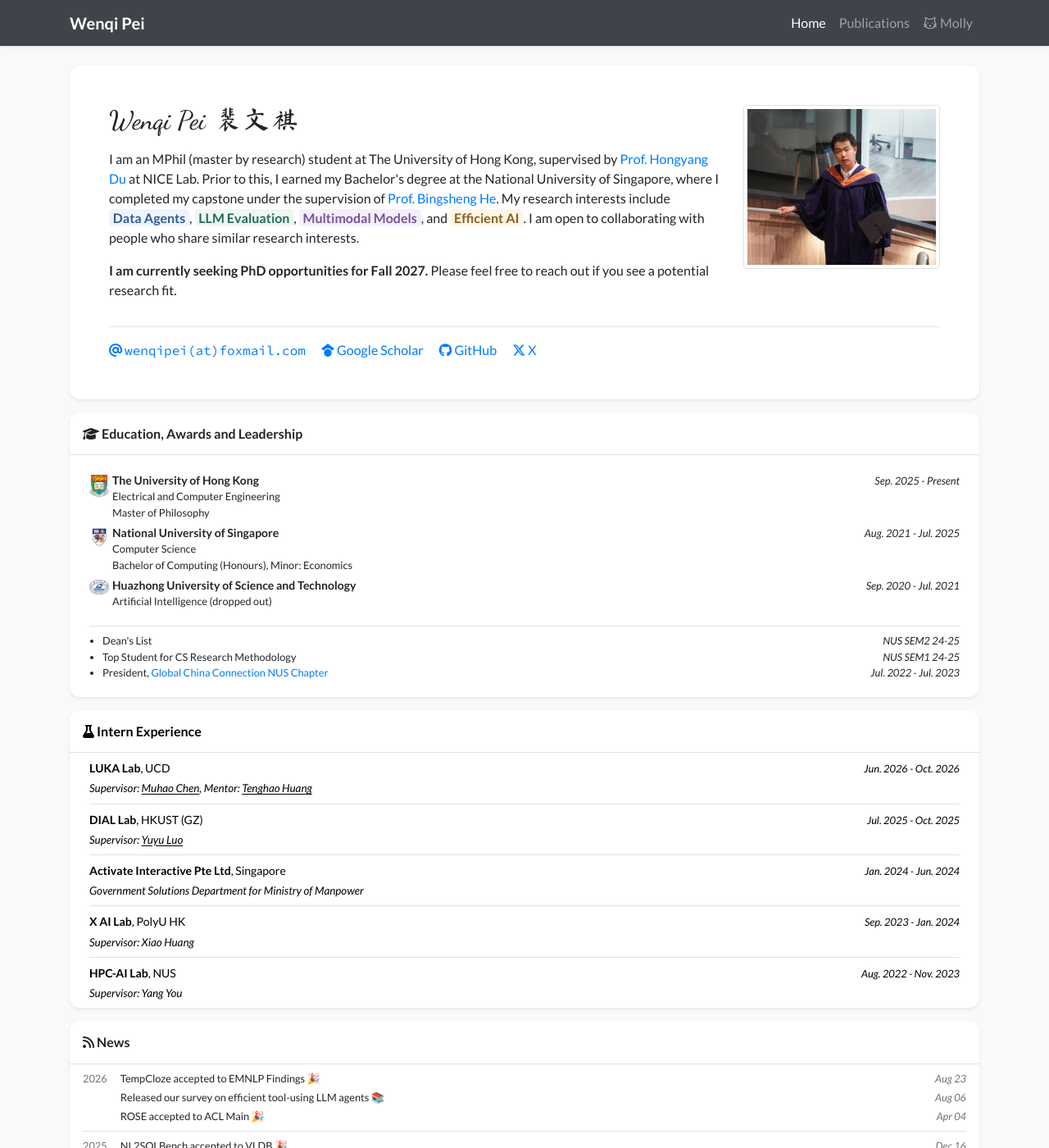
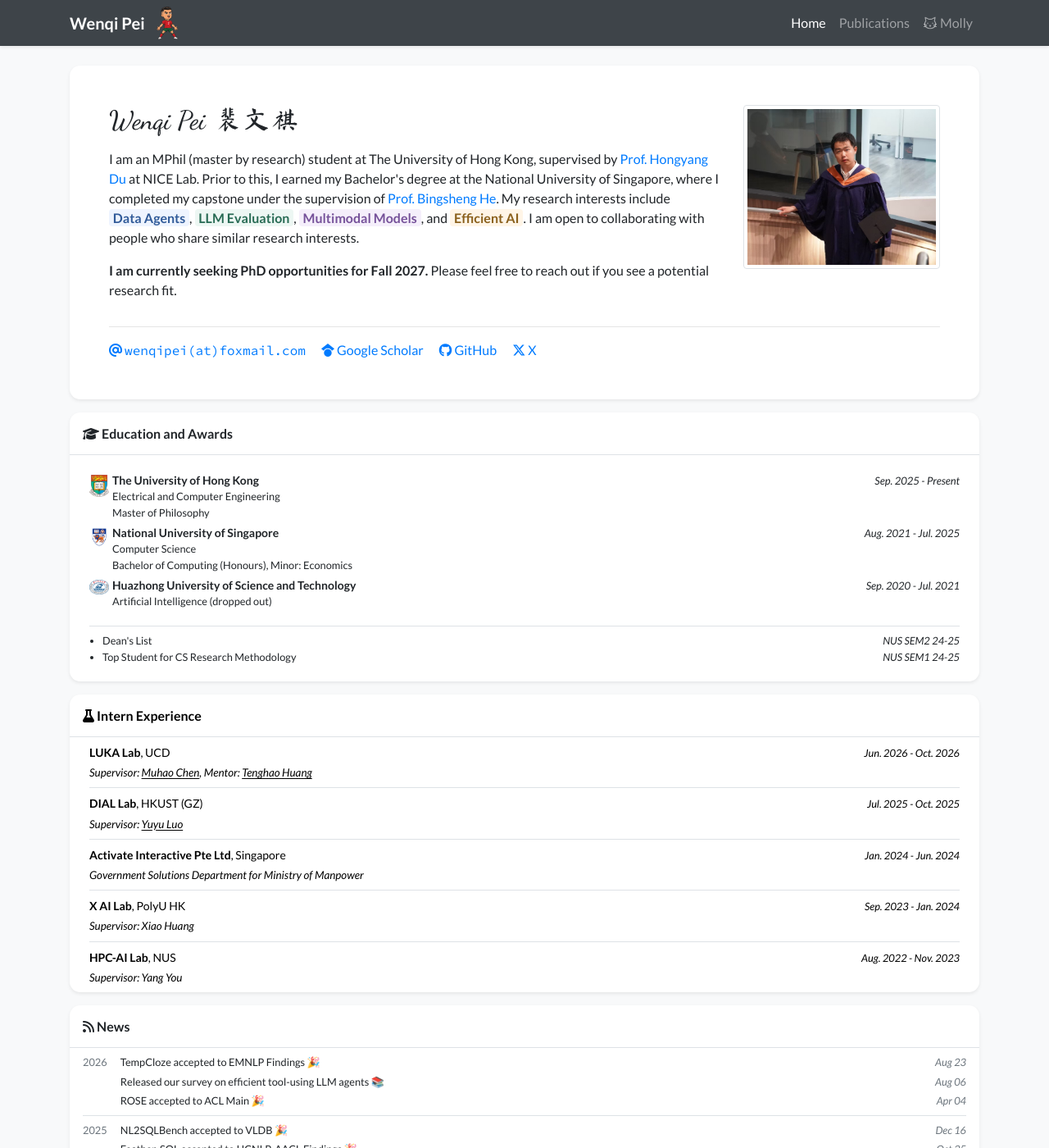
Before and after one commit to CedricPei/CedricPei.github.io, a Jekyll site: the page built from index.html, in a window 1280 px wide and 1400 px high. Shown: the whole window at 82% size. Built offline with Jekyll 4.4.1, drawn with Linux system fonts in a browser that asks for light colours; nearby versions of some CDN libraries; a style sheet for code colours, icons or effects is not loaded.

Commit message:
Add playful Ronaldo Siu celebration and remove GCC leadership

```diff
--- a/_data/profile.yml
+++ b/_data/profile.yml
@@ -78,7 +78,3 @@ awards:
   date: NUS SEM2 24-25
 - name: Top Student for CS Research Methodology
   date: NUS SEM1 24-25
-
-leadership:
-- name: President, <a href="https://www.linkedin.com/company/gcc-nus/" target="_blank" rel="noopener noreferrer">Global China Connection NUS Chapter</a>
-  date: Jul. 2022 - Jul. 2023
--- a/_includes/navbar.html
+++ b/_includes/navbar.html
@@ -1,6 +1,14 @@
 <nav class="navbar navbar-expand-sm navbar-dark bg-dark fixed-top mb-5 shadow-sm">
     <div class="{% if page.container_class %}{{ page.container_class }}{% else %}container-lg{% endif %}">
-        <a class="navbar-brand"><strong>{{site.data.profile.navbar_name}}</strong></a>
+        <div class="navbar-identity">
+            <a class="navbar-brand"><strong>{{site.data.profile.navbar_name}}</strong></a>
+            <button class="siu-celebration" type="button" data-siu-celebration aria-label="Play Cristiano Ronaldo's Siu celebration" title="Click for a Siu!">
+                <img class="siu-player" src="{{ '/assets/images/etc/ronaldo-siu.png' | relative_url }}" width="40" height="40" alt="" draggable="false">
+                <span class="siu-impact" aria-hidden="true"></span>
+                <span class="siu-word" aria-hidden="true">SIUU!</span>
+            </button>
+            <span class="sr-only siu-status" aria-live="polite"></span>
+        </div>
         <button class="navbar-toggler" style="font-size: 1em; padding: 0.5em;" type="button" data-toggle="collapse" data-target="#navbarResponsive" aria-controls="navbarResponsive" aria-expanded="false" aria-label="Toggle navigation">
             <i class="fas fa-map"></i> Menu
         </button>
--- a/_includes/widgets/experience_card.html
+++ b/_includes/widgets/experience_card.html
@@ -1,7 +1,7 @@
 <div class="row mt-3">
     <div class="col">
         <div class="card border-0 shadow-sm bg-white" aria-labelledby="education-awards-heading">
-            <h6 id="education-awards-heading" class="p-3 mb-0 border-bottom border-gray"><i class="fas fa-graduation-cap" aria-hidden="true"></i> Education, Awards and Leadership</h6>
+            <h6 id="education-awards-heading" class="p-3 mb-0 border-bottom border-gray"><i class="fas fa-graduation-cap" aria-hidden="true"></i> Education and Awards</h6>
             <div class="card-body px-4 py-3">
                 <div class="row">
                     {% if site.data.profile.education %}
@@ -53,12 +53,11 @@
                     </div>
                     {% endif %}
 
-                    {% assign awards_and_leadership = site.data.profile.awards | concat: site.data.profile.leadership %}
-                    {% if awards_and_leadership.size > 0 %}
+                    {% if site.data.profile.awards.size > 0 %}
                     <div class="col-12">
                         <div class="mt-3 pt-2 border-top border-gray">
                             <ul class="list small pl-3 mb-1">
-                                {% for item in awards_and_leadership %}
+                                {% for item in site.data.profile.awards %}
                                 <li>
                                     <div class="d-flex flex-column flex-md-row">
                                         <div>{{ item.name }}</div>
--- a/_layouts/default.html
+++ b/_layouts/default.html
@@ -46,6 +46,7 @@
         });
     </script>
     <script src="{{ '/assets/js/common.js' | relative_url }}"></script>
+    <script src="{{ '/assets/js/siu.js' | relative_url }}" defer></script>
     <script src="{{ '/assets/js/bubble_visual_hash.js' | relative_url }}"></script>
     <script src="{{ '/assets/js/semantic_scholar_citation_count.js' | relative_url }}"></script>
 </body>
--- a/assets/css/global.css
+++ b/assets/css/global.css
@@ -105,6 +105,130 @@ h5 {
 
 .navbar {
     opacity: 0.95;
+}
+
+.navbar-identity {
+    display: flex;
+    align-items: center;
+    gap: 0.35rem;
+}
+
+.navbar-identity .navbar-brand {
+    margin-right: 0;
+}
+
+.siu-celebration {
+    position: relative;
+    display: inline-flex;
+    flex: 0 0 44px;
+    align-items: center;
+    justify-content: center;
+    width: 44px;
+    height: 40px;
+    padding: 0;
+    border: 0;
+    border-radius: 0.5rem;
+    background: transparent;
+    cursor: pointer;
+    perspective: 180px;
+    -webkit-tap-highlight-color: transparent;
+}
+
+.siu-celebration:hover {
+    background: rgba(255, 255, 255, 0.08);
+}
+
+.siu-celebration:focus-visible {
+    outline: 2px solid #ffd166;
+    outline-offset: 2px;
+}
+
+.siu-player {
+    display: block;
+    width: 40px;
+    height: 40px;
+    object-fit: contain;
+    transform-origin: center bottom;
+    pointer-events: none;
+    user-select: none;
+}
+
+.siu-word {
+    position: absolute;
+    z-index: 2;
+    top: calc(100% - 2px);
+    left: 50%;
+    padding: 0.12rem 0.4rem;
+    border: 1px solid rgba(255, 209, 102, 0.4);
+    border-radius: 0.35rem;
+    background: #343a40;
+    color: #ffd166;
+    font: 900 0.6875rem/1.2 "Lato", sans-serif;
+    letter-spacing: 0.04em;
+    white-space: nowrap;
+    opacity: 0;
+    transform: translateX(-50%) rotate(-8deg);
+    pointer-events: none;
+}
+
+.siu-impact {
+    position: absolute;
+    bottom: -1px;
+    left: 50%;
+    width: 27px;
+    height: 5px;
+    border: 1px solid #ffd166;
+    border-radius: 50%;
+    opacity: 0;
+    transform: translateX(-50%);
+    pointer-events: none;
+}
+
+.siu-celebration.is-celebrating .siu-player {
+    animation: siu-jump 1.1s ease-in-out;
+}
+
+.siu-celebration.is-celebrating .siu-word {
+    animation: siu-shout 1.5s ease-out both;
+}
+
+.siu-celebration.is-celebrating .siu-impact {
+    animation: siu-landing 1.1s ease-out;
+}
+
+@keyframes siu-jump {
+    0% { transform: translateY(0) rotateY(0deg) scale(1); }
+    16% { transform: translateY(3px) rotateY(0deg) scale(1.04, 0.84); }
+    40% { transform: translateY(-7px) rotateY(180deg) scale(1); }
+    60% { transform: translateY(-6px) rotateY(360deg) scale(1); }
+    76% { transform: translateY(2px) rotateY(360deg) scale(1.12, 0.8); }
+    90% { transform: translateY(0) rotateY(360deg) scale(0.98, 1.06); }
+    100% { transform: translateY(0) rotateY(360deg) scale(1); }
+}
+
+@keyframes siu-shout {
+    0%, 44% { opacity: 0; transform: translate(-50%, 4px) rotate(-8deg) scale(0.7); }
+    56% { opacity: 1; transform: translate(-50%, 0) rotate(-8deg) scale(1.08); }
+    70%, 85% { opacity: 1; transform: translate(-50%, 0) rotate(-8deg) scale(1); }
+    100% { opacity: 0; transform: translate(-50%, -4px) rotate(-8deg) scale(0.95); }
+}
+
+@keyframes siu-landing {
+    0%, 64% { opacity: 0; transform: translateX(-50%) scale(0.35); }
+    76% { opacity: 0.85; transform: translateX(-50%) scale(0.75); }
+    100% { opacity: 0; transform: translateX(-50%) scale(1.45); }
+}
+
+@media (prefers-reduced-motion: reduce) {
+    .siu-celebration.is-celebrating .siu-player,
+    .siu-celebration.is-celebrating .siu-word,
+    .siu-celebration.is-celebrating .siu-impact {
+        animation: none;
+    }
+
+    .siu-celebration.is-celebrating .siu-word {
+        opacity: 1;
+    }
 }
 
 .cat-icon {
--- /dev/null
+++ b/assets/js/siu.js
@@ -0,0 +1,37 @@
+(function () {
+    var reducedMotion = window.matchMedia('(prefers-reduced-motion: reduce)')
+
+    document.querySelectorAll('[data-siu-celebration]').forEach(function (button) {
+        var status = button.parentElement.querySelector('.siu-status')
+        var image = button.querySelector('.siu-player')
+        var resetTimer
+
+        function celebrate(announce) {
+            if (button.classList.contains('is-celebrating')) return
+
+            button.classList.add('is-celebrating')
+            if (announce && status) status.textContent = 'Siuuu!'
+
+            window.clearTimeout(resetTimer)
+            resetTimer = window.setTimeout(function () {
+                button.classList.remove('is-celebrating')
+                if (status) status.textContent = ''
+            }, reducedMotion.matches ? 900 : 1600)
+        }
+
+        button.addEventListener('click', function () {
+            celebrate(true)
+        })
+
+        function playWelcome() {
+            if (reducedMotion.matches || document.hidden) return
+            window.setTimeout(function () { celebrate(false) }, 500)
+        }
+
+        if (image.complete && image.naturalWidth > 0) {
+            playWelcome()
+        } else {
+            image.addEventListener('load', playWelcome, { once: true })
+        }
+    })
+})()
```
Also changed, not shown: assets/images/etc/ronaldo-siu.png (added).
